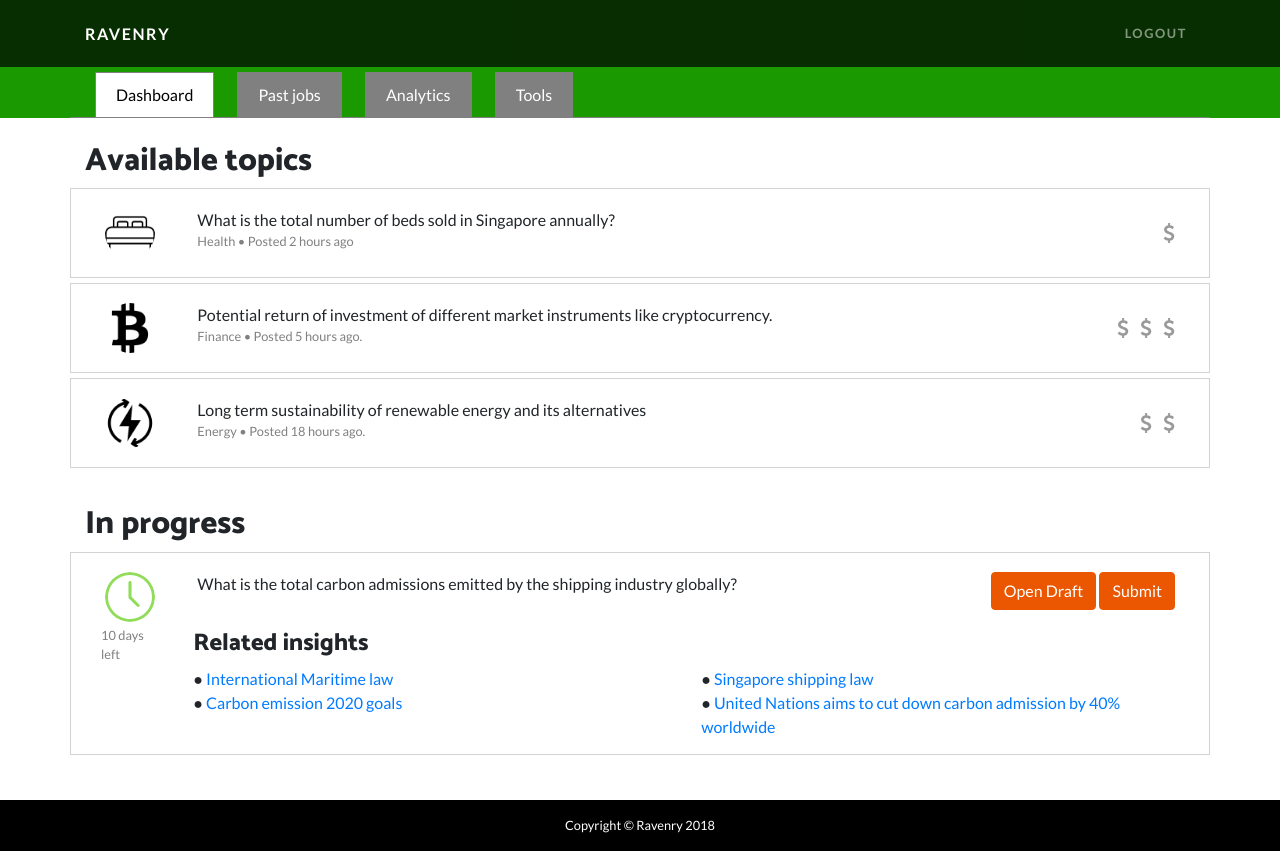
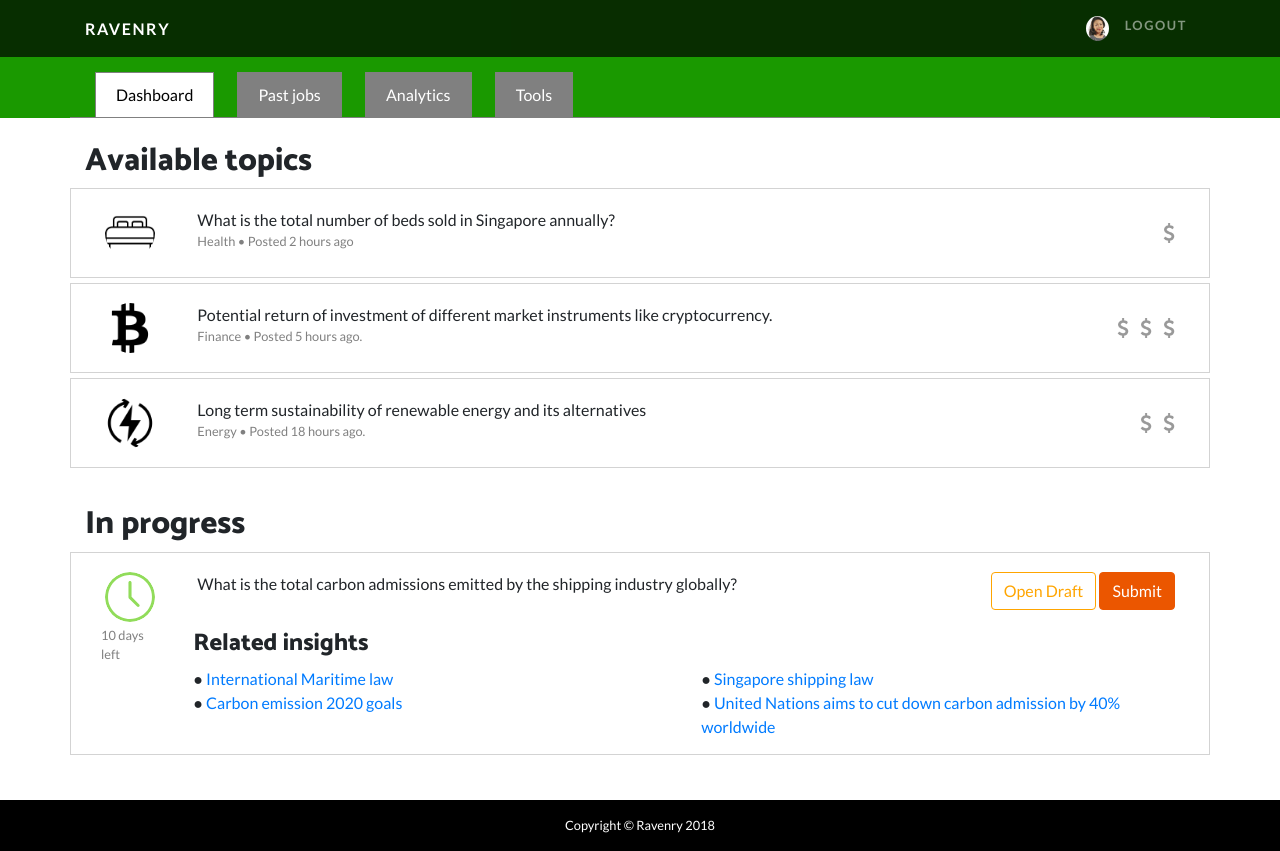
Before and after one commit to zhengyangtean/skillsFutureHackathon, a website: page public/dashboard.html in a window 1280 px wide. Drawn offline with nearby package versions, Linux system fonts and the light colour scheme.

Commit message:
Add in account profile. Fix button.

```diff
--- a/public/css/dashboard.css
+++ b/public/css/dashboard.css
@@ -1,6 +1,16 @@
 .page-content {
     margin: 15px;
 }
+.btn-primary:hover {
+    background-color: orange !important;
+    border-color: #EB5600 !important;
+}
+.btn-secondary {
+    background-color: white;
+    color: orange;
+    border-color: orange;
+}
+
 /*
 ** Topic
 */
@@ -57,7 +67,6 @@
     height: 200px;
 }
 .tags {
-
 }
 
 .action-btn-container {
--- a/public/css/raven.css
+++ b/public/css/raven.css
@@ -28,8 +28,6 @@ h6 {
 }
 
 .navbar-custom {
-    padding-top: 1rem;
-    padding-bottom: 1rem;
     background-color: rgba(0, 0, 0, .7)
 }
 
@@ -201,8 +199,10 @@ ul#horizontal-list li {
     background-position: center center;
     background-attachment: scroll;
     background-size: cover
+}
 
-
+.account-img {
+    height: 25px;
 }
 
 .navigation-container {
--- a/public/dashboard.html
+++ b/public/dashboard.html
@@ -42,6 +42,11 @@
         </button>
             <div class="collapse navbar-collapse" id="navbarResponsive">
                 <ul class="navbar-nav ml-auto">
+                    <li class="nav-item">
+                        <a class="nav-link" href="/profile.html">
+                            <img class="img-fluid rounded-circle account-img" src="img/profile-pic.jpg"/>
+                        </a>
+                    </li>
                     <li class="nav-item">
                         <a class="nav-link" href="/">Logout</a>
                     </li>
```
Also changed, not shown: public/analytics.html (+5 -0 lines), public/profile.html (+5 -0 lines).
